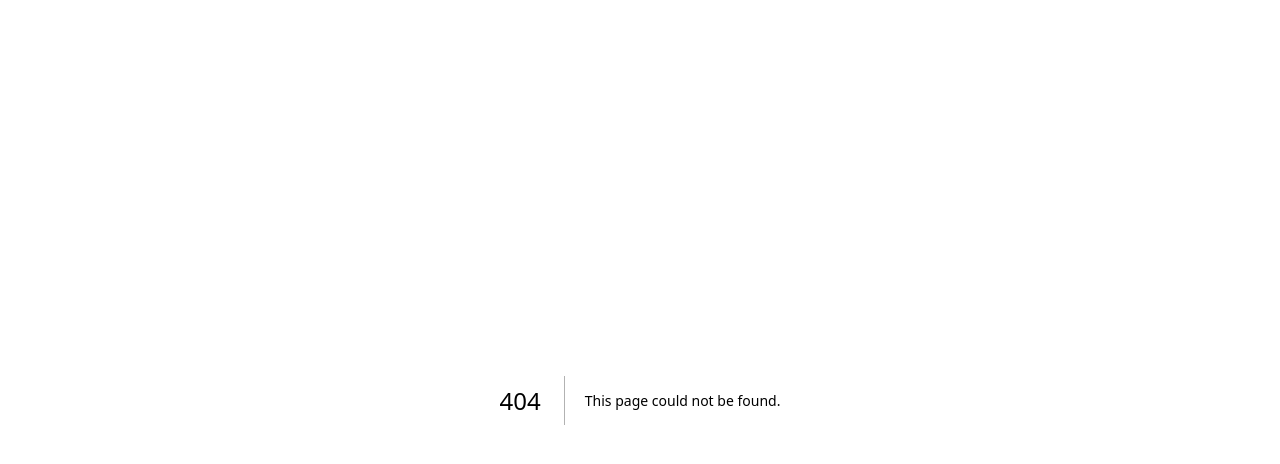
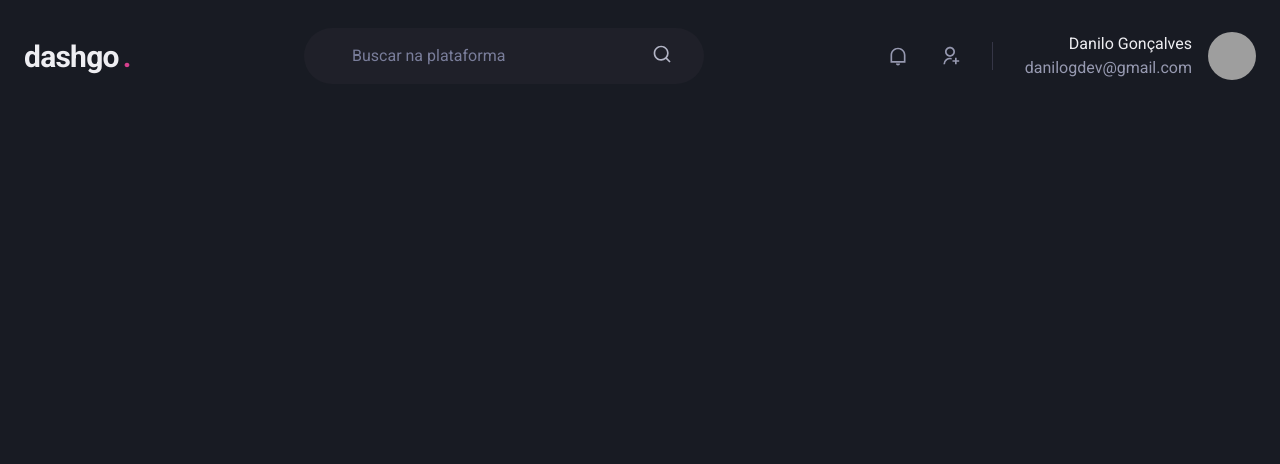
Before and after one commit to jovemdan/ignite-dashgo, a Next.js app: page /dashboard in a window 1280 px wide. Before the commit this address had no page. Shown: the top 464 px of the page. Built offline with nearby package versions, Linux system fonts and the light colour scheme; grey boxes are pictures that could not be loaded.

Commit message:
feat: Create page Dashboard

```diff
--- /dev/null
+++ b/src/pages/dashboard.tsx
@@ -0,0 +1,8 @@
+import { Header } from '../components/Header'
+
+export default function Dashboard() {
+  return (
+
+    <Header></Header>
+  )
+}
```
